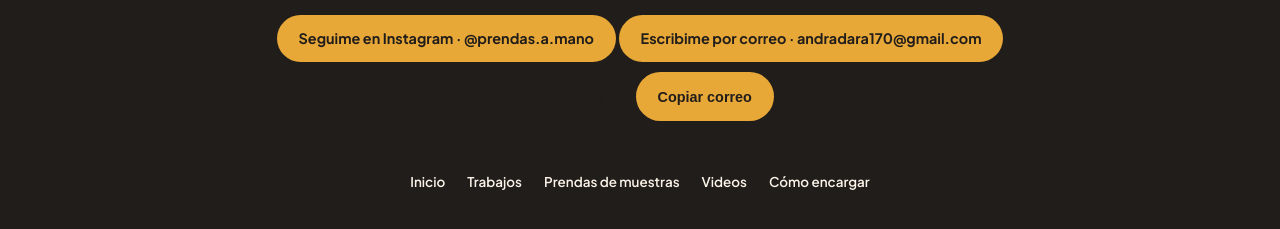
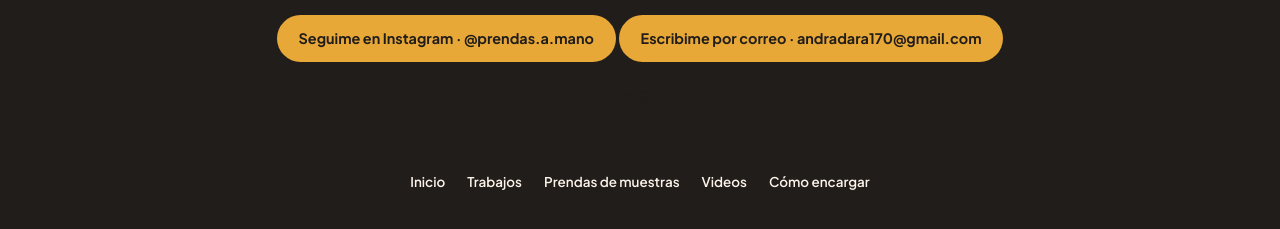
Before and after one commit to Raqu28/Prendas-a-mano, a plain HTML site: page index.html in a window 1280 px wide. Shown: the part 6016-6245 px from the top of the page. Drawn offline with Linux system fonts and the light colour scheme.

Commit message:
Update index.html

```diff
--- a/index.html
+++ b/index.html
@@ -597,8 +597,6 @@
       <a href="https://mail.google.com/mail/?view=cm&amp;fs=1&amp;to=andradara170@gmail.com" target="_blank" rel="noopener" class="btn-secundario">
         Abrir Gmail
       </a>
-      <button type="button" class="btn-ig-footer btn-copiar-correo" id="copiar-correo">
-        Copiar correo
       </button>
     </div>
     <p class="aviso-copia" id="aviso-copia" role="status" aria-live="polite"></p>
```
